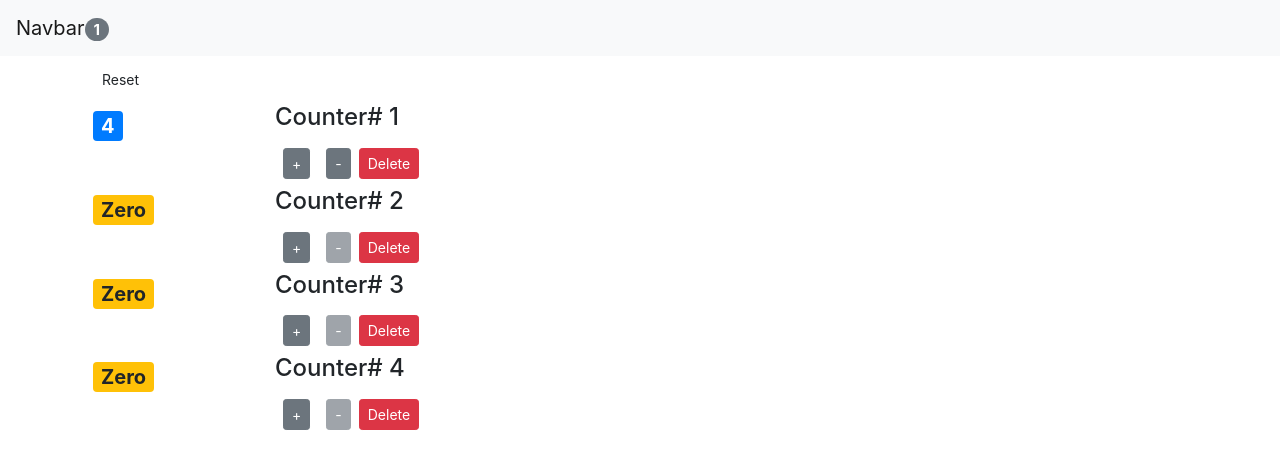
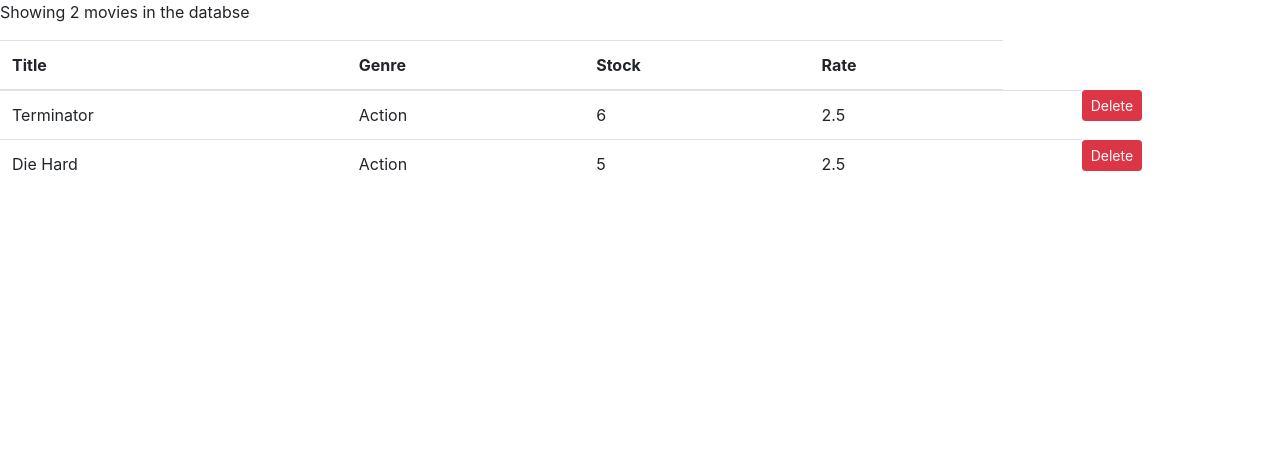
Before and after one commit to salmaatarekk/Learning-React, a React (Create React App) app in the folder counter-app/: page / in a window 1280 px wide. Shown: the top 468 px of the page. Built offline with nearby package versions, Linux system fonts and the light colour scheme.

Commit message:
make table to show movies in the array

```diff
--- /dev/null
+++ b/counter-app/src/components/common/like.jsx
@@ -0,0 +1,13 @@
+import React, { Component } from 'react';
+
+
+class like extends Component {
+    render() {
+        return (
+            <i class="fa fa-heart-o" aria-hidden = "true" ></i>
+         );
+
+    }
+}
+
+export default like;
--- /dev/null
+++ b/counter-app/src/components/movies.jsx
@@ -0,0 +1,73 @@
+import React, { Component } from 'react';
+import like from './common/like';
+class Movies extends Component {
+    state = {
+        movies : [
+            {
+                id: 1,
+                title : 'Terminator',
+                genre : 'Action',
+                numberInStock: 6,
+                dailyRentalRate : 2.5
+            },
+            {
+                id: 2,
+                title : 'Die Hard',
+                genre : 'Action',
+                numberInStock: 5,
+                dailyRentalRate : 2.5
+            }
+
+        ]
+
+
+     };
+
+     handleDelete = movie => {
+         const movies = this.state.movies.filter(m => m.id !== movie.id);
+         this.setState({movies});
+     };
+
+
+    render() {
+        const {length : count} = this.state.movies;
+        if(count === 0)
+            return <p>There are no movies in the database</p>;
+
+        return (
+            <React.Fragment>
+                <p>Showing {count} movies in the databse </p>
+                <table className = "table">
+                <thead>
+                    <tr>
+                        <th>Title</th>
+                        <th>Genre</th>
+                        <th>Stock</th>
+                        <th>Rate</th>
+                    </tr>
+                </thead>
+                <tbody>
+                    {this.state.movies.map(movie =>(
+                        <tr key= {movie.id}>
+                            <td>{movie.title}</td>
+                            <td>{movie.genre}</td>
+                            <td>{movie.numberInStock}</td>
+                            <td>{movie.dailyRentalRate}</td>
+                            <td> <like /> </td>
+                            <button
+                            onClick = {() => this.handleDelete(movie)}
+                            className= "btn btn-danger btn-sm"
+                             >Delete</button>
+                        </tr>
+                    ))}
+                </tbody>
+
+                </table>
+
+            </React.Fragment>
+
+          );
+    }
+}
+
+export default Movies;
--- a/counter-app/src/index.js
+++ b/counter-app/src/index.js
@@ -7,8 +7,9 @@ import 'bootstrap/dist/css/bootstrap.css'
 import Counters from './components/counters';
 import 'bootstrap/dist/css/bootstrap.css';
 import 'font-awesome/css/font-awesome.css';
+import Movies from './components/movies';
 
-ReactDOM.render(<App />,
+ReactDOM.render(<Movies />,
   document.getElementById('root')
 );
 
```
